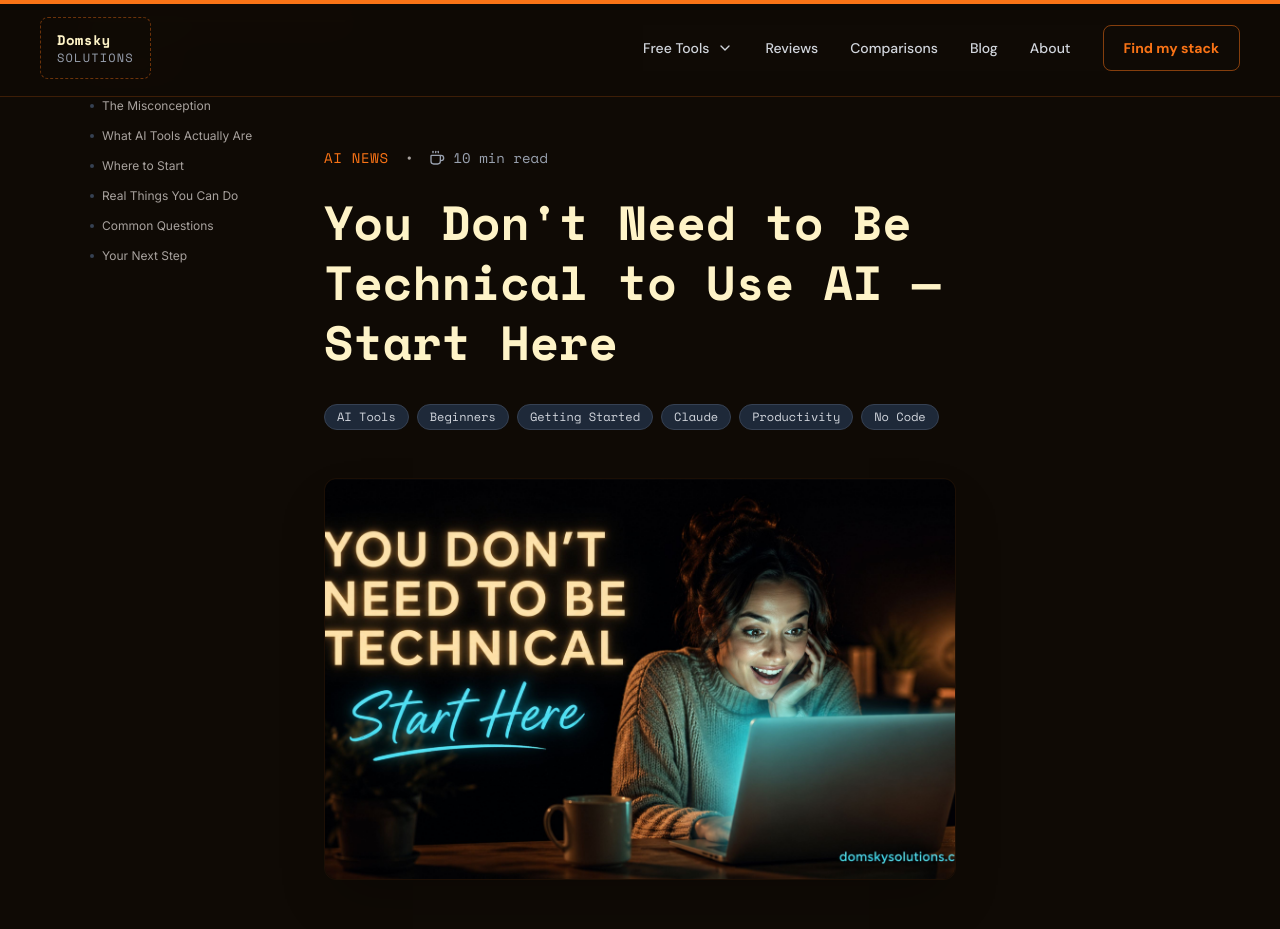
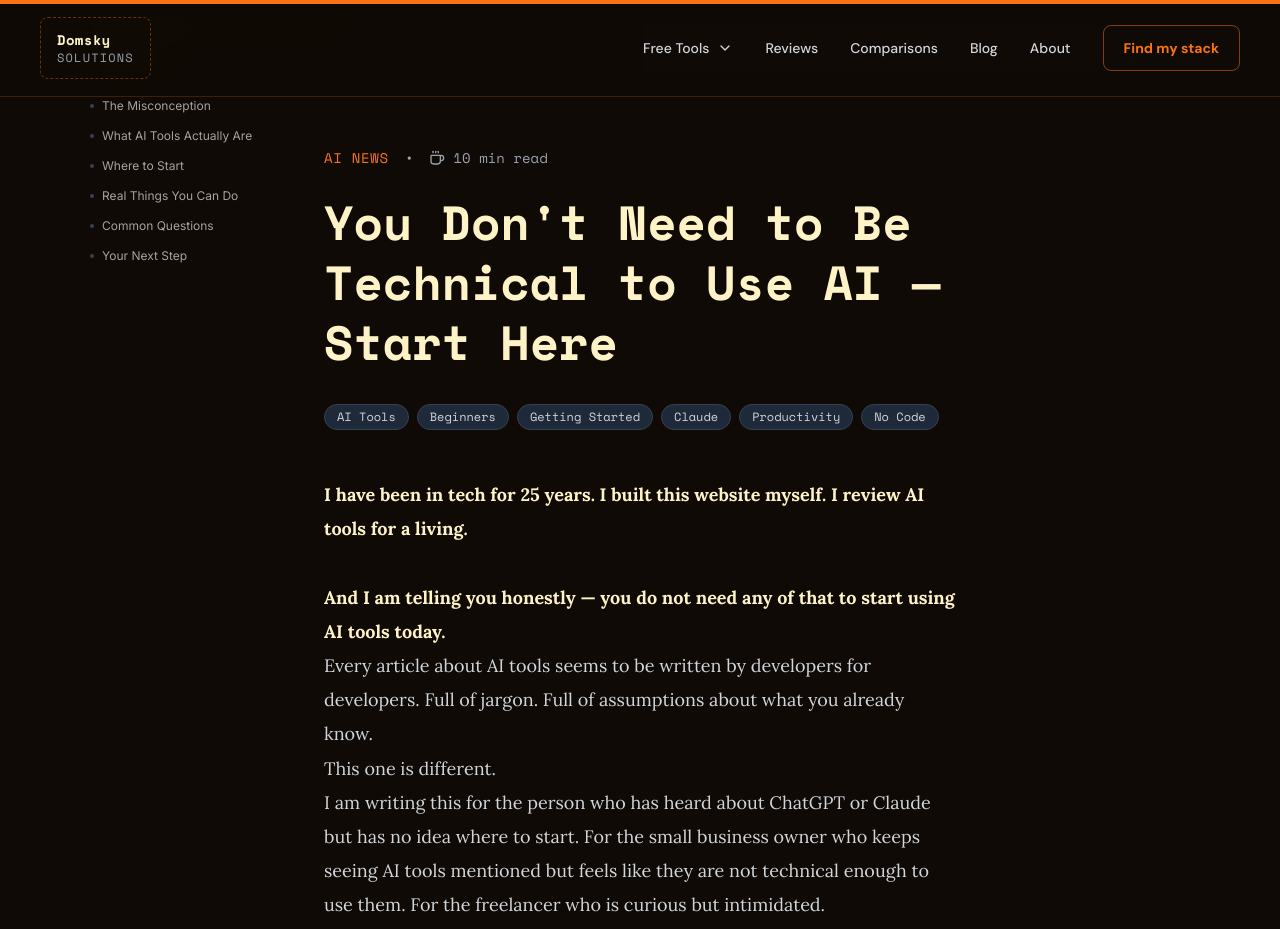
Before and after one commit to domskysolutions-collab/domskysolutions.com, a React (Vite) app: page /blog/you-dont-need-to-be-technical-to-use-ai in a window 1280 px wide. Shown: the top 929 px of the page. Built offline with nearby package versions, Linux system fonts and the light colour scheme.

Commit message:
Reorganize navigation and simplify tools library

```diff
--- a/src/pages/blog/BlogPost6.tsx
+++ b/src/pages/blog/BlogPost6.tsx
@@ -166,19 +166,6 @@ export const BlogPost6 = () => {
           </div>
         </div>
 
-        <div className="w-full rounded-xl overflow-hidden mb-12 border border-brand-surface shadow-2xl">
-          <img
-            src="/images/beginners-guide-article.jpg"
-            alt="You don't need to be technical to use AI — beginner guide cover"
-            style={{
-              width: '100%',
-              height: '400px',
-              objectFit: 'cover',
-              objectPosition: 'center',
-              borderRadius: '12px',
-            }}
-          />
-        </div>
 
         <div className="prose prose-invert max-w-none text-[18px] leading-[1.9] font-serif space-y-8">
           <motion.div
```
